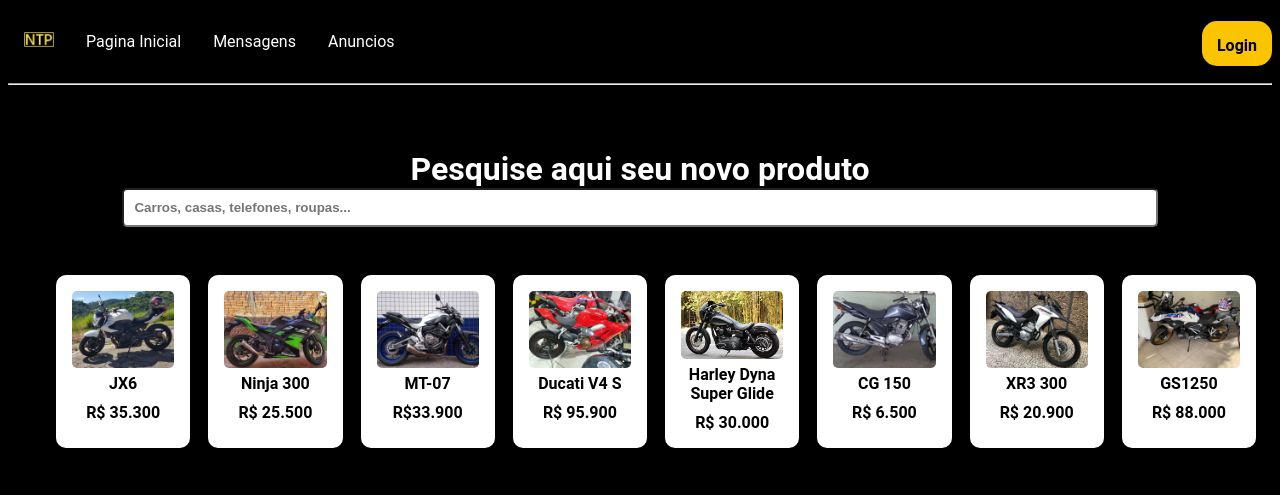
After one commit to JoaoManierii/Projeto-Final-PPI, a PHP site: page /demonstracao.html in a window 1280 px wide. The commit adds this page. Shown: the top 495 px of the page. Run offline with PHP 8.4, Linux system fonts and the light colour scheme; some libraries are stand-ins or nearby versions.

Commit message:
add pagina de demonstracao

```diff
--- /dev/null
+++ b/NTP/demonstracao.html
@@ -0,0 +1,112 @@
+<!DOCTYPE html>
+<html lang="en">
+<head>
+    <meta charset="UTF-8">
+    <meta http-equiv="X-UA-Compatible" content="IE=edge">
+    <meta name="viewport" content="width=device-width, initial-scale=1.0">
+    <title>NTP</title>
+    <link rel="stylesheet" href="style.css">
+    <script src="https://kit.fontawesome.com/yourcode.js" crossorigin="anonymous"></script>
+</head>
+<body>
+    <header>
+        <nav>
+            <div class="navbar">
+                <ul>
+                    <li><a class="item" href='index.html'><img src="images/logos/logo.png"></a></li>
+                    <li><a class="item" href="index.html">Pagina Inicial</a></li>
+                    <li><a class="item" href="index.html">Mensagens</a></li>
+                    <li><a class="item">Anuncios</a></li>
+                    <div class="right">
+                        <li class="button-login"><a>Login</a></li>
+                    </div>
+                </ul>
+            </div>
+        </nav>
+    </header>
+    <hr>
+        <div class="search">
+            <h1>Pesquise aqui seu novo produto</h1>
+            <form>
+                <input type="text" placeholder="Carros, casas, telefones, roupas...">
+            </form>
+        </div>
+    </section>
+    <section name='product-list' class="section">
+        <div class="grid-container">
+            <div class="card">
+                <div class="product-item">
+                    <div class="img">
+                        <img src="images/motos/xj6.jpg">
+                    </div>
+                    <div class="product-title">JX6</div>
+                    <div class="product-price">R$ 35.300</div>
+                </div>
+            </div>
+            <div class="card">
+                <div class="product-item">
+                    <div class="img">
+                        <img src="images/motos/ninja300.jpg">
+                    </div>
+                    <div class="product-title">Ninja 300</div>
+                    <div class="product-price">R$ 25.500</div>
+                </div>
+            </div>
+            <div class="card">
+                <div class="product-item">
+                    <div class="img">
+                        <img src="images/motos/mt07.jpg">
+                    </div>
+                    <div class="product-title">MT-07</div>
+                    <div class="product-price">R$33.900</div>
+                </div>
+            </div>
+            <div class="card">
+                <div class="product-item">
+                    <div class="img">
+                        <img src="images/motos/ducatiV4.jpg">
+                    </div>
+                    <div class="product-title">Ducati V4 S</div>
+                    <div class="product-price">R$ 95.900</div>
+                </div>
+            </div>
+            <div class="card">
+                <div class="product-item">
+                    <div class="img">
+                        <img src="images/motos/harley.jpg">
+                    </div>
+                    <div class="product-title">Harley Dyna Super Glide</div>
+                    <div class="product-price">R$ 30.000</div>
+                </div>
+            </div>
+            <div class="card">
+                <div class="product-item">
+                    <div class="img">
+                        <img src="images/motos/cg-150.jpg">
+                    </div>
+                    <div class="product-title">CG 150</div>
+                    <div class="product-price">R$ 6.500</div>
+                </div>
+            </div>
+            <div class="card">
+                <div class="product-item">
+                    <div class="img">
+                        <img src="images/motos/xre-300.jpg">
+                    </div>
+                    <div class="product-title">XR3 300</div>
+                    <div class="product-price">R$ 20.900</div>
+                </div>
+            </div>
+            <div class="card">
+                <div class="product-item">
+                    <div class="img">
+                        <img src="images/motos/bmw-1250.jpg">
+                    </div>
+                    <div class="product-title">GS1250</div>
+                    <div class="product-price">R$ 88.000</div>
+                </div>
+            </div>
+        </div>
+    </section>
+</body>
+</html>
--- a/NTP/style.css
+++ b/NTP/style.css
@@ -6,7 +6,7 @@
     padding-left: 0px;
 }
 
-ul .nav-centered{
+ul .nav-centered {
     float: none;
     position: absolute;
     left: 50%;
@@ -15,7 +15,7 @@
 }
 
 .right {
-    float:right
+    float: right
 }
 
 .navbar li {
@@ -44,16 +44,20 @@
 }
 
 @media screen and (max-width: 600px) {
+
     .navbar li,
     .button-login,
-    .right {float: none;}
-}
+    .right {
+        float: none;
+    }
 
-
-@media screen and (max-width: 600px) {
     .item1 {
         grid-column-start: 1;
         grid-column-end: 3;
+    }
+
+    .grid-container {
+        grid-template-columns: 1fr 1fr;
     }
 }
 
@@ -70,7 +74,7 @@
     margin-bottom: 0px;
 }
 
-.custom > span {
+.custom>span {
     display: inline-block;
     -webkit-text-stroke-width: 1px;
     -webkit-text-stroke-color: hsl(47, 100%, 49%);
@@ -84,6 +88,7 @@
     border-radius: 10px;
     padding: 1em;
     max-width: 250px;
+    min-width: 100%;
 }
 
 .product-item {
@@ -92,8 +97,12 @@
 }
 
 .product-item img {
+    display: block;
+    margin: auto;
+    max-height: 140px;
     max-width: 100%;
     border-radius: 5px;
+
 }
 
 .product-item .product-title {
@@ -113,7 +122,8 @@
 
 .grid-container {
     display: inline-grid;
-    grid-template-columns: auto auto;
+    grid-template-columns: 1fr 1fr 1fr 1fr 1fr 1fr 1fr 1fr;
+    row-gap: 50px;
     column-gap: 50px;
 }
 
@@ -157,11 +167,13 @@
     .section {
         padding: 3rem 3rem;
     }
+
     .section.is-medium {
         padding: 9rem 4.5rem;
     }
+
     .section.is-large {
-     padding: 18rem 6rem;
+        padding: 18rem 6rem;
     }
 }
 
```
Also changed, not shown: NTP/index.html (+24 -6 lines), NTP/images/index/camisa-da-rota.png (added), NTP/images/index/iphone.jpg (added), NTP/images/index/jeep_compass.jpg (added), NTP/images/index/melzinho.png (added), NTP/images/index/touca.png (added), NTP/images/logos/logo.png (renamed from NTP/images/logo.png), NTP/images/motos/bmw-1250.jpg (added), NTP/images/motos/cg-150.jpg (added), NTP/images/motos/ducatiV4.jpg (added), NTP/images/motos/harley.jpg (added), NTP/images/motos/mt07.jpg (added), NTP/images/motos/ninja300.jpg (added), NTP/images/motos/xj6.jpg (added), 1 more files.
